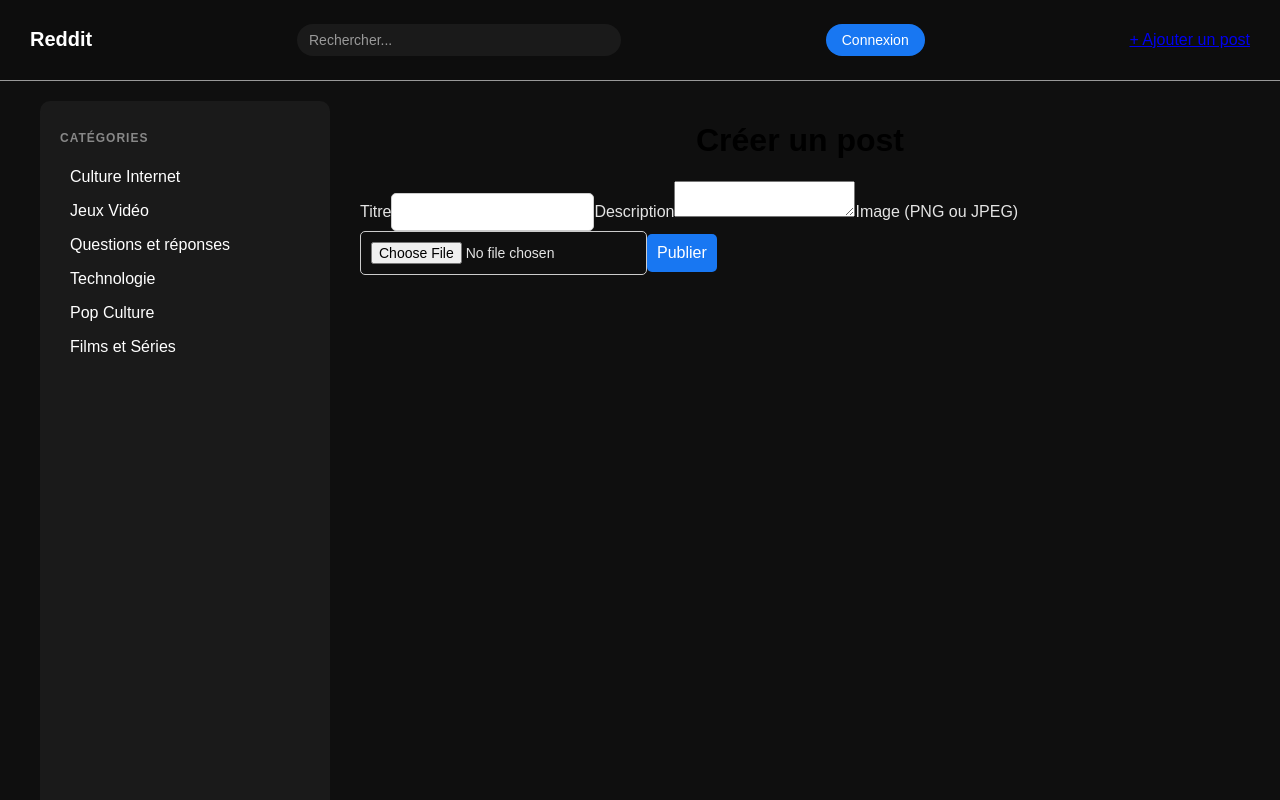
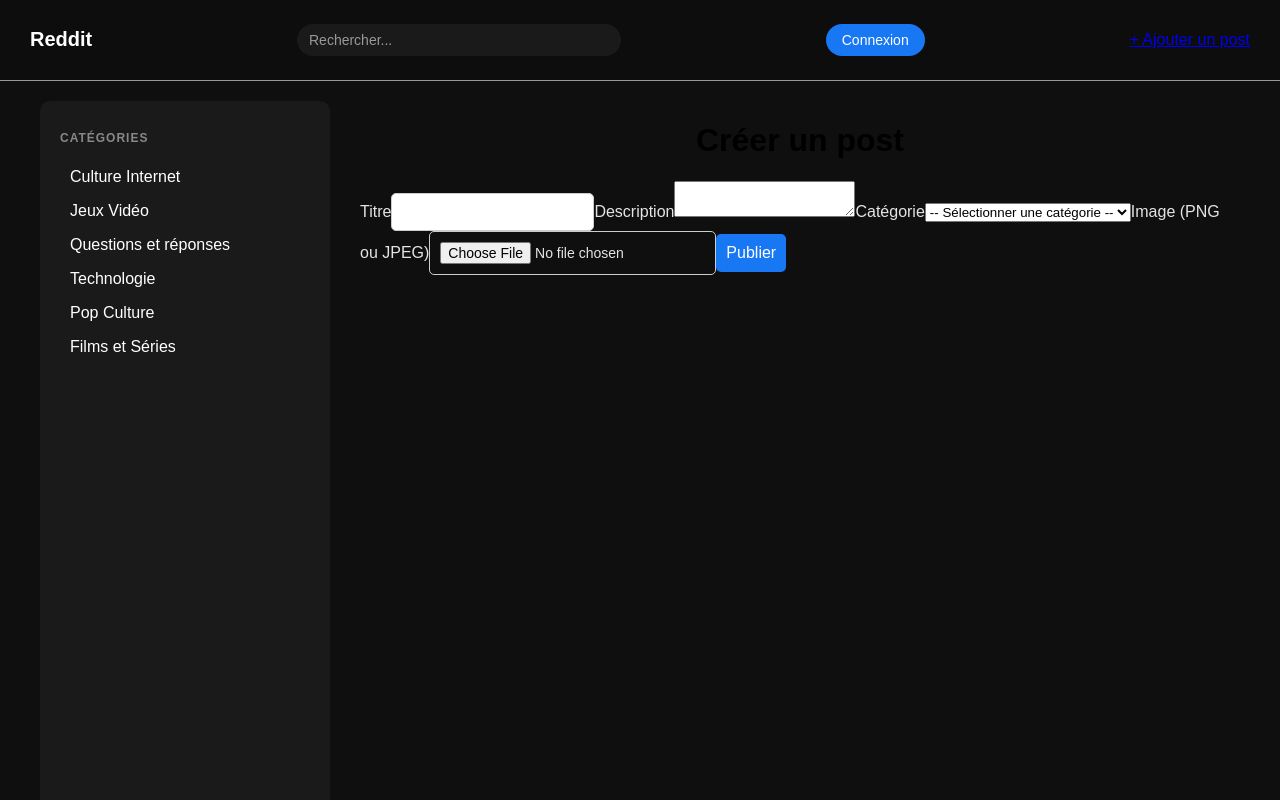
Before and after one commit to RomainR99/FrontRedditClone, a React (Vite) app: page /createPost in a window 1280 px wide. Shown: the top 800 px of the page. Built offline with nearby package versions, Linux system fonts and the light colour scheme.

Commit message:
menu déroulant pour categorie

```diff
--- a/src/components/CreatePost.jsx
+++ b/src/components/CreatePost.jsx
@@ -11,7 +11,16 @@ function CreatePost() {
   const [cover, setCover] = useState(null);
   const [preview, setPreview] = useState(null);
   const [error, setError] = useState(null);
+  const [categoryId, setCategoryId] = useState("");
   const navigate = useNavigate();
+
+
+
+  // Charger les catégories depuis Strapi
+  const enumCategories = ["categorie",
+    "categorieb",
+    "categoriec",];
+
 
   // Nettoyage de l'aperçu d'image
   useEffect(() => {
@@ -40,9 +49,12 @@ function CreatePost() {
       return;
     }
 
+    if (!categoryId) {
+      setError("Veuillez sélectionner une catégorie.");
+      return;
+    }
+
     try {
-
-
       // Étape 1 : upload image
       const formImage = new FormData();
       formImage.append("files", cover);
@@ -68,16 +80,16 @@ function CreatePost() {
         },
         body: JSON.stringify({
           data: {
-            Title: title,           // attention à la casse ! (ex : "Title" et pas "title" si le champ Strapi s'appelle comme ça)
+            Title: title,
             Description: description,
             Image: imageId,
-
+            Categorie: categoryId, // <- bon nom de champ
           },
         }),
       });
 
       if (!res.ok) throw new Error(`Erreur HTTP : ${res.status}`);
-      navigate("/posts"); //une fois créé on est renvoyé à cette adresse
+      navigate("/posts");
 
     } catch (err) {
       setError(err.message);
@@ -116,6 +128,24 @@ function CreatePost() {
                   required
                 />
               </label>
+
+              <label className="block">
+                <span className="text-gray-700">Catégorie</span>
+                <select
+                  value={categoryId || ""}
+                  onChange={(e) => setCategoryId(e.target.value)}
+                  className="w-full border px-3 py-2 rounded"
+                  required
+                >
+                  <option value="">-- Sélectionner une catégorie --</option>
+                  {enumCategories.map((cat) => (
+                    <option key={cat} value={cat}>
+                      {cat}
+                    </option>
+                  ))}
+                </select>
+              </label>
+
 
               <label className="block">
                 <span className="text-gray-700">Image (PNG ou JPEG)</span>
--- a/src/components/Posts.jsx
+++ b/src/components/Posts.jsx
@@ -115,6 +115,7 @@ const Posts = () => {
                 <h2 className="text-xl font-semibold text-gray-800 mb-2">{post.Title}</h2>
                 <p className="text-gray-700 mb-4">{post.Description}</p>
                 <p className="text-gray-700 mb-4">{post.user.username}</p>
+                <p className="text-gray-700 mb-4">{post.Categorie}</p>
                 <p className="text-gray-500 text-sm mb-2">
                   {formatDate(post.publishedAt)}
                 </p>
```
